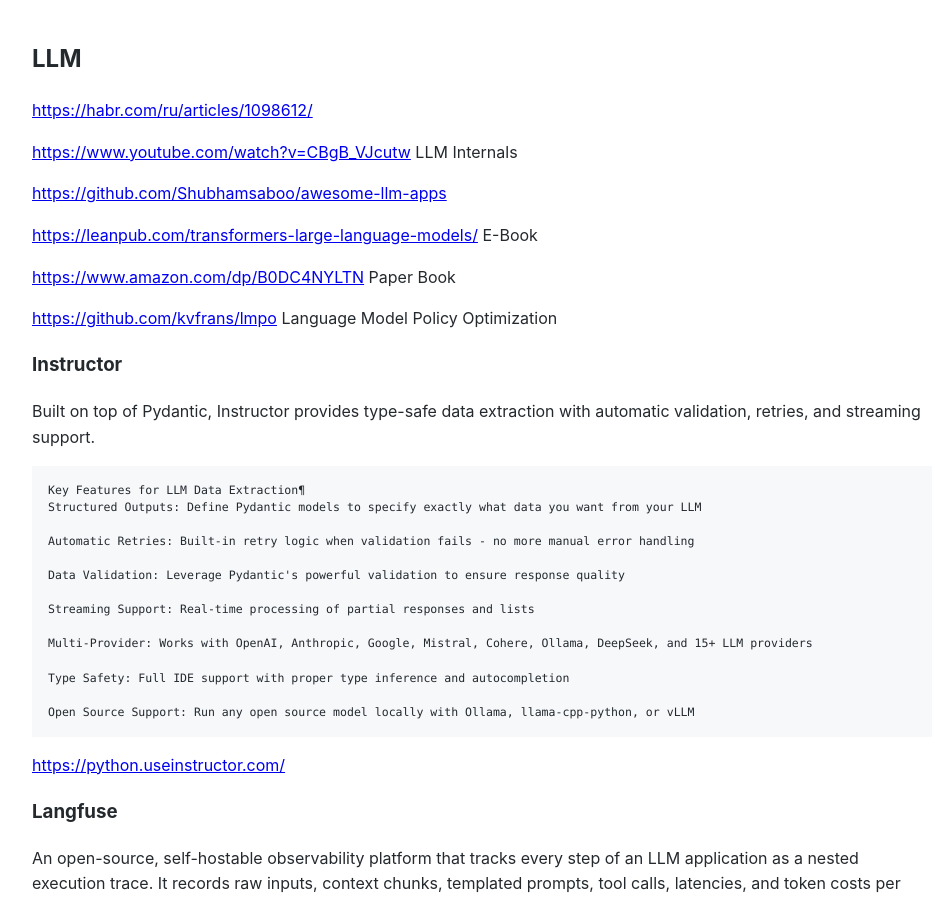
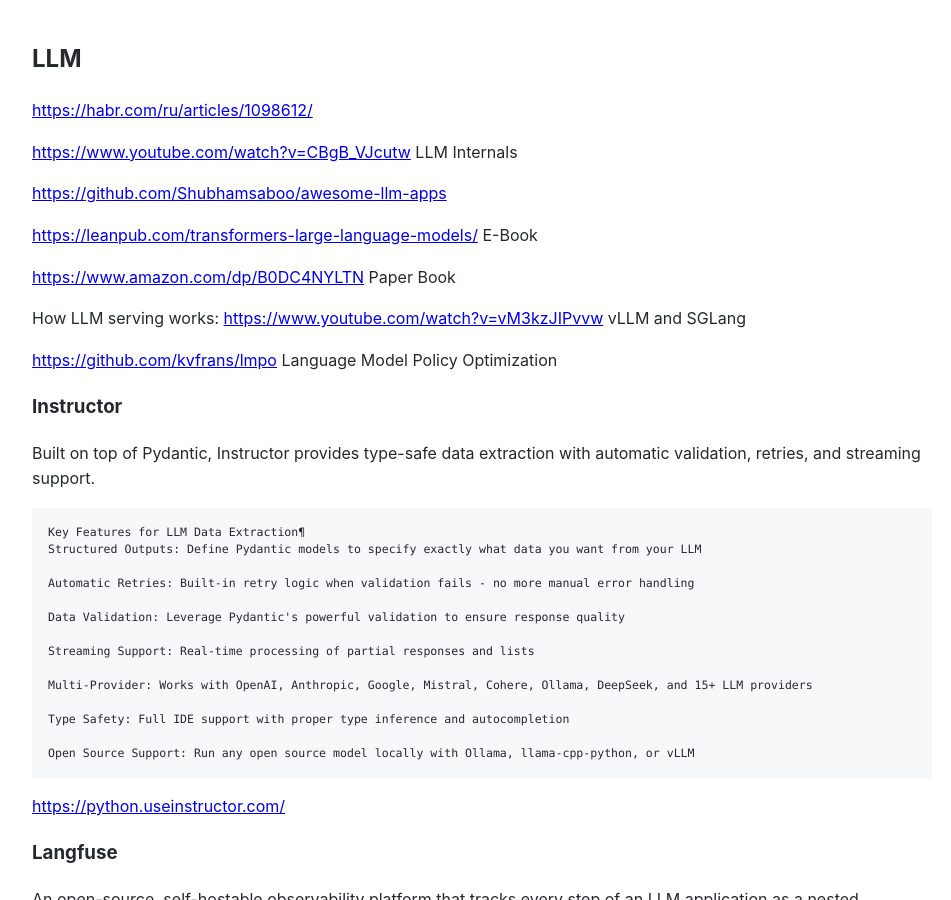
Before and after one commit to Michael-Lubinsky/michael-lubinsky.github.com, a Jekyll site: the page built from ml/llm.md, in a window 1280 px wide and 900 px high. Shown: the whole window, without its empty margins (158-1109 px from the left). Built offline with Jekyll 4.4.1, drawn with Linux system fonts in a browser that asks for light colours; our own code applies the rules of GitHub Pages for plain Markdown files.

Commit message:
Update llm.md

```diff
--- a/ml/llm.md
+++ b/ml/llm.md
@@ -9,6 +9,8 @@
 <https://leanpub.com/transformers-large-language-models/> E-Book
 
 <https://www.amazon.com/dp/B0DC4NYLTN> Paper Book
+
+How LLM  serving works: <https://www.youtube.com/watch?v=vM3kzJIPvvw>  vLLM and SGLang
 
 <https://github.com/kvfrans/lmpo> Language Model Policy Optimization
 
```
